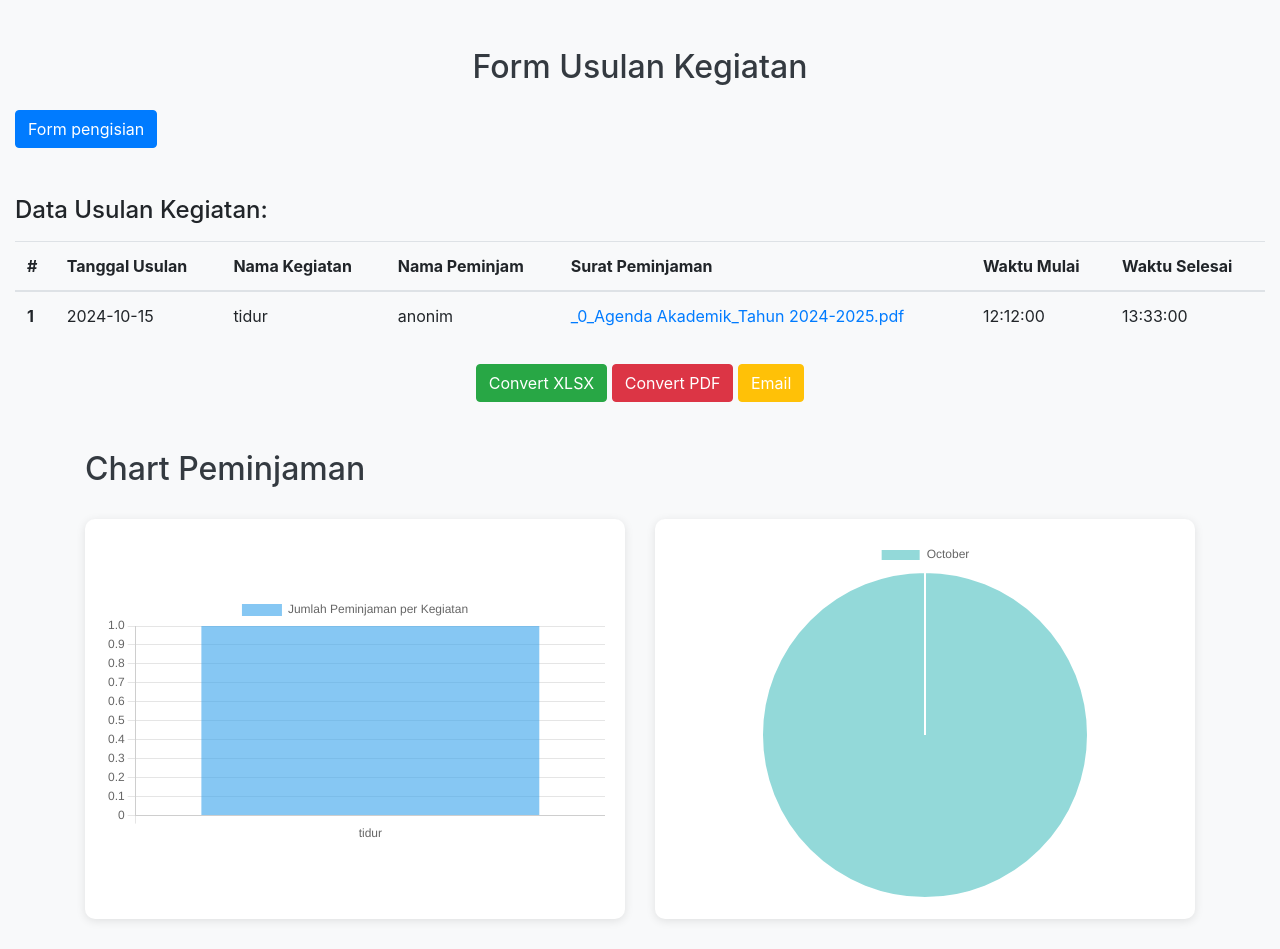
After one commit to EntityNull12/crud-peminjaman-ruangan, a PHP site: page /tampilan-data.php in a window 1280 px wide. The commit adds this page. Run offline with PHP 8.4, Linux system fonts and the light colour scheme; data comes from the database, SQL or seed files in the repository; some libraries are stand-ins or nearby versions.

Commit message:
menambahkan tampilan data

```diff
--- /dev/null
+++ b/tampilan-data.php
@@ -0,0 +1,340 @@
+<?php
+include 'koneksi.php';
+
+$response = ['status' => 'error', 'message' => 'Terjadi kesalahan.'];
+?>
+<!DOCTYPE html>
+<html lang="en">
+<head>
+    <meta charset="UTF-8">
+    <meta name="viewport" content="width=device-width, initial-scale=1.0">
+    <title>Tampilan Data</title>
+    <link rel="stylesheet" href="https://maxcdn.bootstrapcdn.com/bootstrap/4.5.2/css/bootstrap.min.css">
+    <script src="https://code.jquery.com/jquery-3.6.0.min.js"></script>
+    <script src="https://cdnjs.cloudflare.com/ajax/libs/xlsx/0.18.5/xlsx.full.min.js"></script>
+    <script src="https://cdnjs.cloudflare.com/ajax/libs/jspdf/2.5.1/jspdf.umd.min.js"></script>
+    <script src="https://cdnjs.cloudflare.com/ajax/libs/jspdf-autotable/3.5.23/jspdf.plugin.autotable.min.js"></script>
+</head>
+<body>
+<div class="container-fluid mt-5">
+    <h2 class="text-center mb-4">Form Usulan Kegiatan</h2>
+    <a href="index.php" class="btn btn-primary" >Form pengisian</a>
+
+    <!-- Daftar data usulan -->
+    <h4 class="mt-5">Data Usulan Kegiatan:</h4>
+    <table class="table mt-3" id="dataTable">
+        <thead>
+            <tr>
+                <th>#</th>
+                <th>Tanggal Usulan</th>
+                <th>Nama Kegiatan</th>
+                <th>Nama Peminjam</th>
+                <th>Surat Peminjaman</th>
+                <th>Waktu Mulai</th>
+                <th>Waktu Selesai</th>
+            </tr>
+        </thead>
+        <tbody>
+            <?php
+            $sql = "SELECT * FROM peminjaman_advanced";
+            $result = $conn->query($sql);
+            $no = 0;
+            if ($result->num_rows > 0) {
+                while ($row = $result->fetch_assoc()) {
+                    $no++;
+                    echo "<tr>
+                            <th scope='row'>" . $no . "</th>
+                            <td>" . $row['tanggal_usulan'] . "</td>
+                            <td>" . $row['nama_kegiatan'] . "</td>
+                            <td>" . $row['nama_peminjam'] . "</td>
+                            <td><a href='uploads/" . $row['surat_peminjaman'] . "' target='_blank'>" . $row['surat_peminjaman'] . "</a></td>
+                            <td>" . $row['waktu_mulai'] . "</td>
+                            <td>" . $row['waktu_selesai'] . "</td>
+
+                        </tr>";
+                }
+            } else {
+                echo "<tr><td colspan='8'>Tidak ada data.</td></tr>";
+            }
+            ?>
+        </tbody>
+    </table>
+
+    <!-- Buttons Conversion + Email MIKA -->
+    <section class="text-center mt-4">
+
+    <button type="button" class="btn btn-success" id="convertXlsBtn">Convert XLSX</button>
+        <button type="button" class="btn btn-danger" id="convertPdfBtn">Convert PDF</button>
+        <button type="button" class="btn btn-warning" id="email" style="color: white;">Email</button>
+    </section>
+
+    <!-- Popup Overlay -->
+    <div id="emailPopup" class="overlay" style="display: none;">
+    <div class="popup">
+        <h2>Select Email Option</h2>
+        <a class="close">&times;</a>
+        <div class="content">
+            <button type="button" class="btn btn-success" id="emailXlsBtn">Email XLSX</button>
+            <button type="button" class="btn btn-danger" id="emailPdfBtn">Email PDF</button>
+        </div>
+    </div>
+    </div>
+
+    <!-- STYLE OVERLAY -->
+    <link rel="stylesheet" href="https://maxcdn.bootstrapcdn.com/bootstrap/4.5.2/css/bootstrap.min.css">
+    <style>
+        /* The popup overlay */
+        .overlay {
+            position: fixed;
+            top: 0;
+            left: 0;
+            width: 100%;
+            height: 100%;
+            background: rgba(0, 0, 0, 0.7);
+            z-index: 1000;
+            display: flex;
+            justify-content: center;
+            align-items: center;
+        }
+
+        /* The popup content */
+        .popup {
+            background: #fff;
+            padding: 20px;
+            width: 300px;
+            border-radius: 10px;
+            text-align: center;
+            position: relative;
+        }
+
+        /* Close button (X) */
+        .popup .close {
+            position: absolute;
+            top: 10px;
+            right: 10px;
+            font-size: 20px;
+            text-decoration: none;
+            color: #333;
+            cursor: pointer;
+        }
+
+        .popup h2 {
+            margin-top: 0;
+            font-size: 20px;
+        }
+
+        .popup .content {
+            margin-top: 20px;
+        }
+
+        .popup .btn {
+            margin: 10px 0;
+            width: 100%;
+        }
+    </style>
+    <!-- SCRIPT OVERLAY -->
+    <script>
+        // Show the popup when the Email button is clicked
+        document.getElementById("email").addEventListener("click", function () {
+            document.getElementById("emailPopup").style.display = "flex";
+        });
+
+        // Hide the popup when the close button is clicked
+        document.querySelector(".popup .close").addEventListener("click", function () {
+            document.getElementById("emailPopup").style.display = "none";
+        });
+
+        // Optionally, hide the popup if you click outside the popup content
+        window.addEventListener("click", function (event) {
+            var popup = document.getElementById("emailPopup");
+            if (event.target == popup) {
+                popup.style.display = "none";
+            }
+        });
+    </script>
+
+
+
+    <script>
+        // Convert table to PDF
+        $('#convertPdfBtn').click(function() {
+            const { jsPDF } = window.jspdf;
+            const doc = new jsPDF();
+
+            // AutoTable plugin to convert the HTML table
+            doc.autoTable({
+                html: '#dataTable',
+                startY: 20,
+                theme: 'grid',
+                headStyles: { fillColor: [0, 123, 255] }, // Bootstrap's primary color
+            });
+
+            // Save the PDF
+            doc.save('data-list.pdf');
+        });
+
+        // Convert table to XLSX
+        $('#convertXlsBtn').click(function() {
+            // Use SheetJS to convert the table to XLSX format
+            var wb = XLSX.utils.table_to_book(document.getElementById('dataTable'), {sheet: "Data"});
+            XLSX.writeFile(wb, 'data-list.xlsx');
+        });
+    </script>
+
+</div>
+
+<?php
+        // Database connection
+        $conn = new mysqli('localhost', 'root', '', 'peminjaman_ruangan');
+
+        // Check connection
+        if ($conn->connect_error) {
+            die("Connection failed: " . $conn->connect_error);
+        }
+
+        // Query for the first chart: Group by nama kegiatan
+        $query = "SELECT nama_kegiatan, COUNT(id_peminjaman) AS peminjaman_count FROM peminjaman_advanced GROUP BY nama_kegiatan";
+        $result = $conn->query($query);
+
+        // Prepare data for the first chart
+        $kegiatan_titles = [];
+        $peminjaman_counts = [];
+
+        while ($row = $result->fetch_assoc()) {
+            $kegiatan_titles[] = $row['nama_kegiatan'];
+            $peminjaman_counts[] = $row['peminjaman_count'];
+        }
+
+        // Query for the third chart (monthly peminjaman): Group by month
+        $query3 = "SELECT MONTH(tanggal_usulan) AS month, COUNT(id_peminjaman) AS peminjaman_count FROM peminjaman_advanced GROUP BY month ORDER BY month";
+        $result3 = $conn->query($query3);
+
+        // Prepare data for the third chart
+        $months = [];
+        $monthly_peminjaman_counts = [];
+
+        while ($row = $result3->fetch_assoc()) {
+            $months[] = $row['month'];  // This will be the numeric month (1-12)
+            $monthly_peminjaman_counts[] = $row['peminjaman_count'];
+        }
+
+        // Close the connection
+        $conn->close();
+?>
+        <!-- CHART SCRIPT -->
+         <script src="https://cdn.jsdelivr.net/npm/chart.js"></script>
+        <!-- Style Chart -->
+        <style>
+        body {
+            background-color: #f8f9fa;
+        }
+        .chart-container {
+        margin-bottom: 30px;
+        padding: 20px;
+        border-radius: 10px;
+        background-color: white;
+        box-shadow: 0 2px 10px rgba(0, 0, 0, 0.1);
+        position: relative;
+        width: 100%;
+        height: 400px; /* Ensuring both containers have the same height */
+        display: flex;
+        justify-content: center; /* Centering the chart inside the container */
+        align-items: center;
+        }
+
+        h2 {
+            margin-bottom: 30px;
+            color: #343a40;
+        }
+    </style>
+
+         <!-- DIV CHARTS -->
+         <div class="container mt-5">
+        <h2>Chart Peminjaman</h2>
+
+        <!-- (Bar chart) -->
+        <div class="row">
+            <div class="col-md-6">
+                <div class="chart-container">
+                    <canvas id="kegiatanChart"></canvas>
+                </div>
+            </div>
+            <!-- (Pie chart) -->
+            <div class="col-md-6">
+                <div class="chart-container">
+                    <canvas id="monthlyChart"></canvas>
+                </div>
+            </div>
+        </div>
+    </div>
+
+    <script>
+        // Get data from PHP for the first chart
+        var kegiatanTitles = <?php echo json_encode($kegiatan_titles); ?>;
+        var peminjamanCounts = <?php echo json_encode($peminjaman_counts); ?>;
+
+        // Initialize the first chart
+        var ctx1 = document.getElementById('kegiatanChart').getContext('2d');
+        var kegiatanChart = new Chart(ctx1, {
+            type: 'bar',
+            data: {
+                labels: kegiatanTitles,
+                datasets: [{
+                    label: 'Jumlah Peminjaman per Kegiatan',
+                    data: peminjamanCounts,
+                    backgroundColor: 'rgba(54, 162, 235, 0.6)'
+                }]
+            },
+            options: {
+                scales: {
+                    y: {
+                        beginAtZero: true
+                    }
+                }
+            }
+        });
+
+        // Get data from PHP for the third chart (Pie chart)
+        var months = <?php echo json_encode($months); ?>;
+        var monthlyPeminjamanCounts = <?php echo json_encode($monthly_peminjaman_counts); ?>;
+
+        // Month names array
+        var monthNames = [
+            'January', 'February', 'March', 'April',
+            'May', 'June', 'July', 'August',
+            'September', 'October', 'November', 'December'
+        ];
+
+        // Initialize the third chart (Monthly Peminjaman - Pie chart)
+        var ctx3 = document.getElementById('monthlyChart').getContext('2d');
+        var monthlyChart = new Chart(ctx3, {
+            type: 'pie',
+            data: {
+                labels: months.map(month => monthNames[month - 1]), // Map month numbers to names
+                datasets: [{
+                    label: 'Jumlah Peminjaman per Bulan',
+                    data: monthlyPeminjamanCounts,
+                    backgroundColor: [
+                        'rgba(75, 192, 192, 0.6)',
+                        'rgba(255, 99, 132, 0.6)',
+                        'rgba(54, 162, 235, 0.6)',
+                        'rgba(255, 206, 86, 0.6)',
+                        'rgba(153, 102, 255, 0.6)',
+                        'rgba(255, 159, 64, 0.6)',
+                        'rgba(75, 192, 192, 0.6)',
+                        'rgba(255, 99, 132, 0.6)',
+                        'rgba(54, 162, 235, 0.6)',
+                        'rgba(255, 206, 86, 0.6)',
+                        'rgba(153, 102, 255, 0.6)',
+                        'rgba(255, 159, 64, 0.6)'
+                    ]
+                }]
+            },
+            options: {
+                responsive: true,
+            }
+        });
+    </script>
+
+</body>
+</html>
```
Also changed, not shown: index.php (+7 -3 lines).
